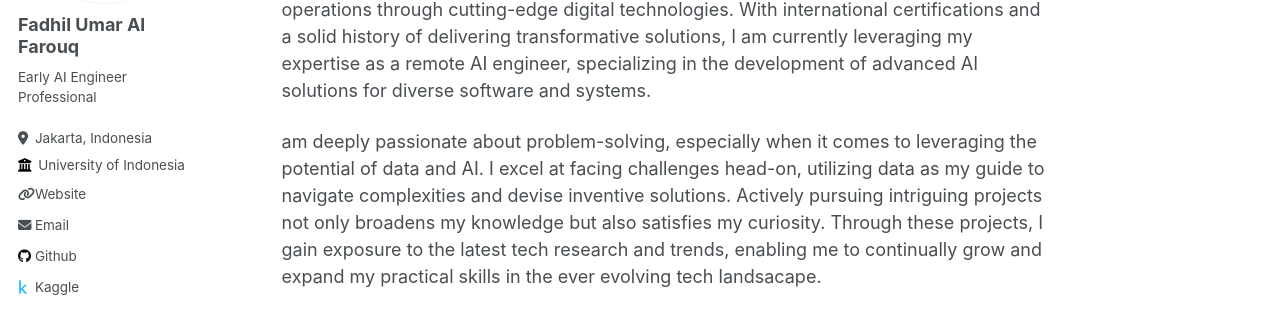
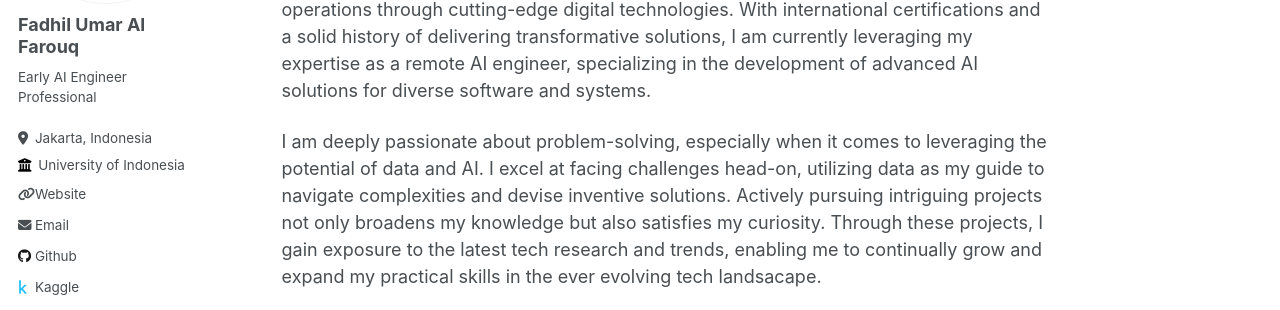
Before and after one commit to Alfadhils/Alfadhils.github.io, a Jekyll site: the page built from _pages/about.md, in a window 1280 px wide and 1108 px high. Shown: the part 289-599 px from the top of the window. Built offline with Jekyll 4.4.1, drawn with Linux system fonts in a browser that asks for light colours.

Commit message:
fix typo

```diff
--- a/_pages/about.md
+++ b/_pages/about.md
@@ -13,7 +13,7 @@ About Me
 ======
 I am a passionate data intelligence professional committed to revolutionizing business operations through cutting-edge digital technologies. With international certifications and a solid history of delivering transformative solutions, I am currently leveraging my expertise as a remote AI engineer, specializing in the development of advanced AI solutions for diverse software and systems.
 
-am deeply passionate about problem-solving, especially when it comes to leveraging the potential of data and AI. I excel at facing challenges head-on, utilizing data as my guide to navigate complexities and devise inventive solutions. Actively pursuing intriguing projects not only broadens my knowledge but also satisfies my curiosity. Through these projects, I gain exposure to the latest tech research and trends, enabling me to continually grow and expand my practical skills in the ever evolving tech landsacape.
+I am deeply passionate about problem-solving, especially when it comes to leveraging the potential of data and AI. I excel at facing challenges head-on, utilizing data as my guide to navigate complexities and devise inventive solutions. Actively pursuing intriguing projects not only broadens my knowledge but also satisfies my curiosity. Through these projects, I gain exposure to the latest tech research and trends, enabling me to continually grow and expand my practical skills in the ever evolving tech landsacape.
 
 I specialize in the analysis of extensive datasets, distilling valuable insights using interactive dashboards and detailed reports. Moreover, I have a knack for crafting and deploying optimization algorithms and AI models, whether on edge devices or within cloud computing environments. My aim is to enhance efficiency and catalyze growth across diverse domains by leveraging cutting-edge technologies in today's digital world.
 
```
